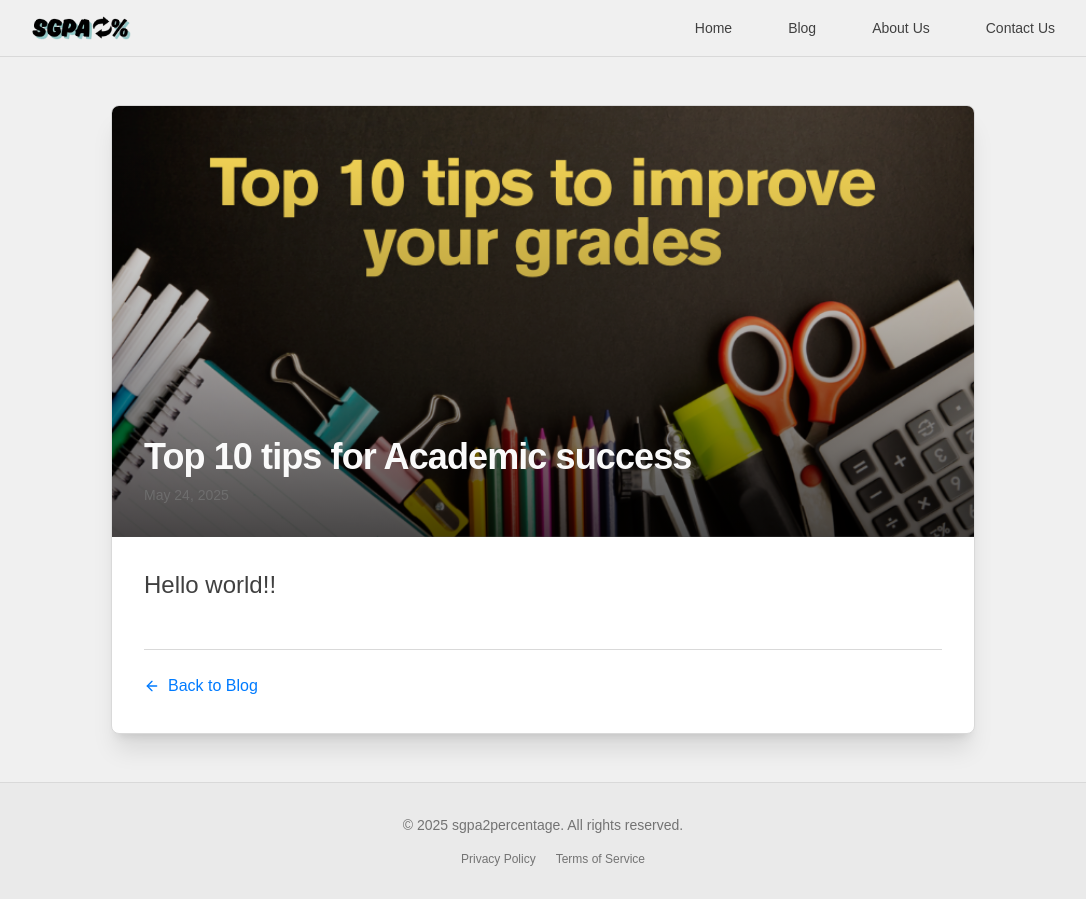
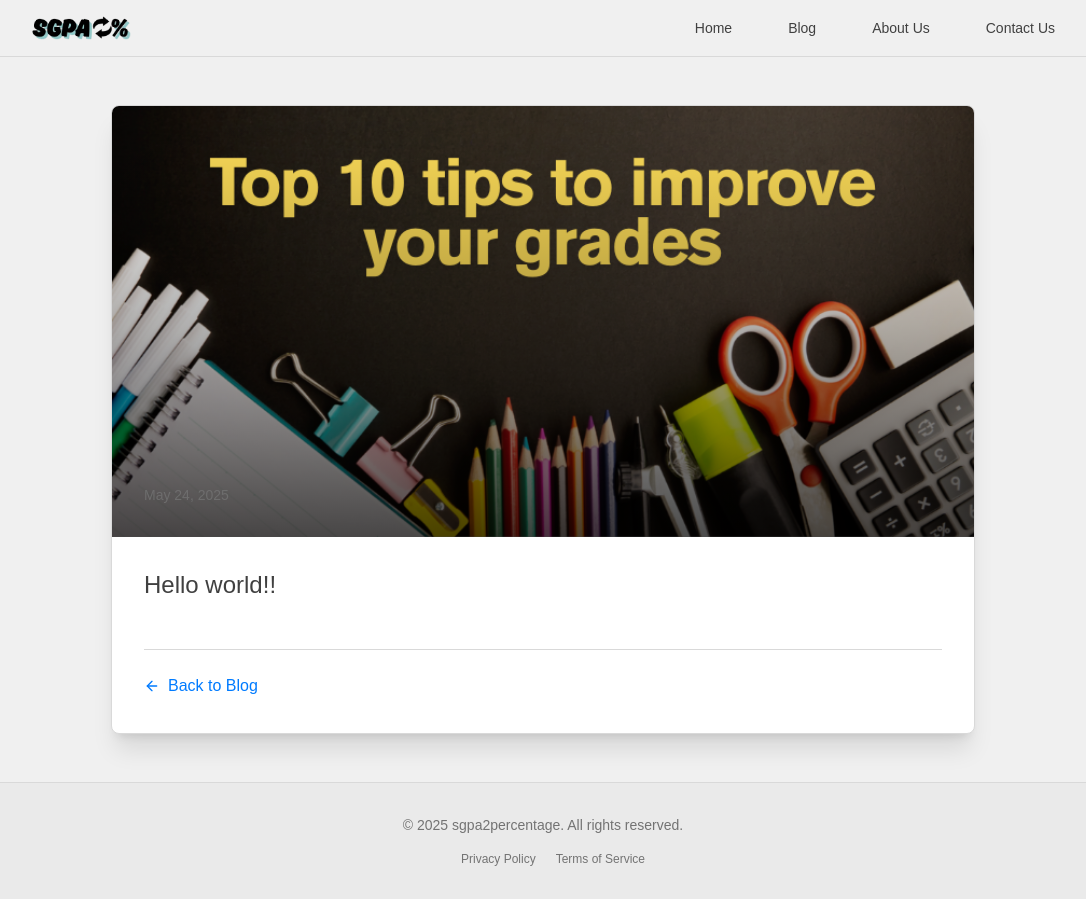
Before and after one commit to nitinsaini034/sgpa-to-percentage, a Next.js app: page /blog/top-10-tips in a window 1280 px wide. Shown: the whole page, without its empty margins (97-1183 px from the left). Built offline with nearby package versions, Linux system fonts and the light colour scheme.

Commit message:
Update page.tsx

```diff
--- a/src/app/blog/top-10-tips/page.tsx
+++ b/src/app/blog/top-10-tips/page.tsx
@@ -34,9 +34,6 @@ export default function SgpaVsCgpaPage() {
           )}
            <div className="absolute inset-0 bg-gradient-to-t from-black/70 via-black/30 to-transparent" />
            <div className="absolute bottom-0 left-0 p-6 md:p-8">
-            <CardTitle className="text-xl md:text-4xl font-bold text-primary-foreground mb-2 break-words">
-              {post.title}
-            </CardTitle>
             <p className="text-sm text-muted-foreground/80">{post.date}</p>
           </div>
         </CardHeader>
```
